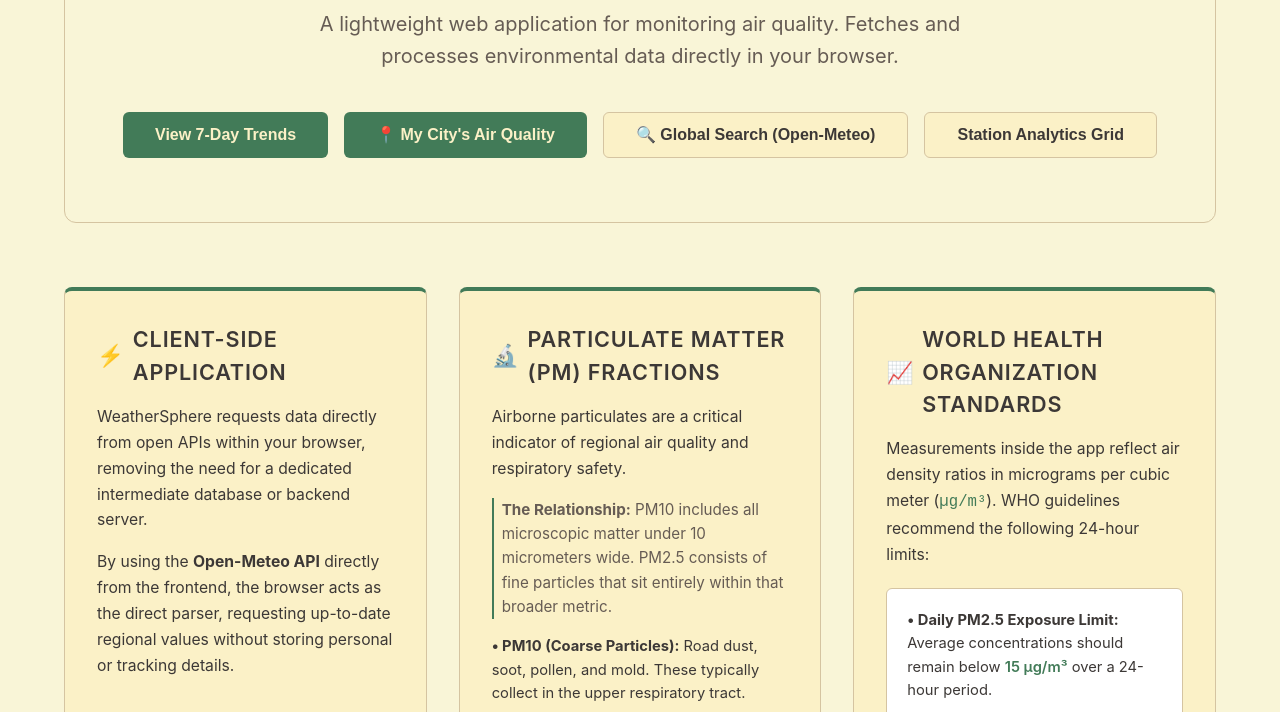
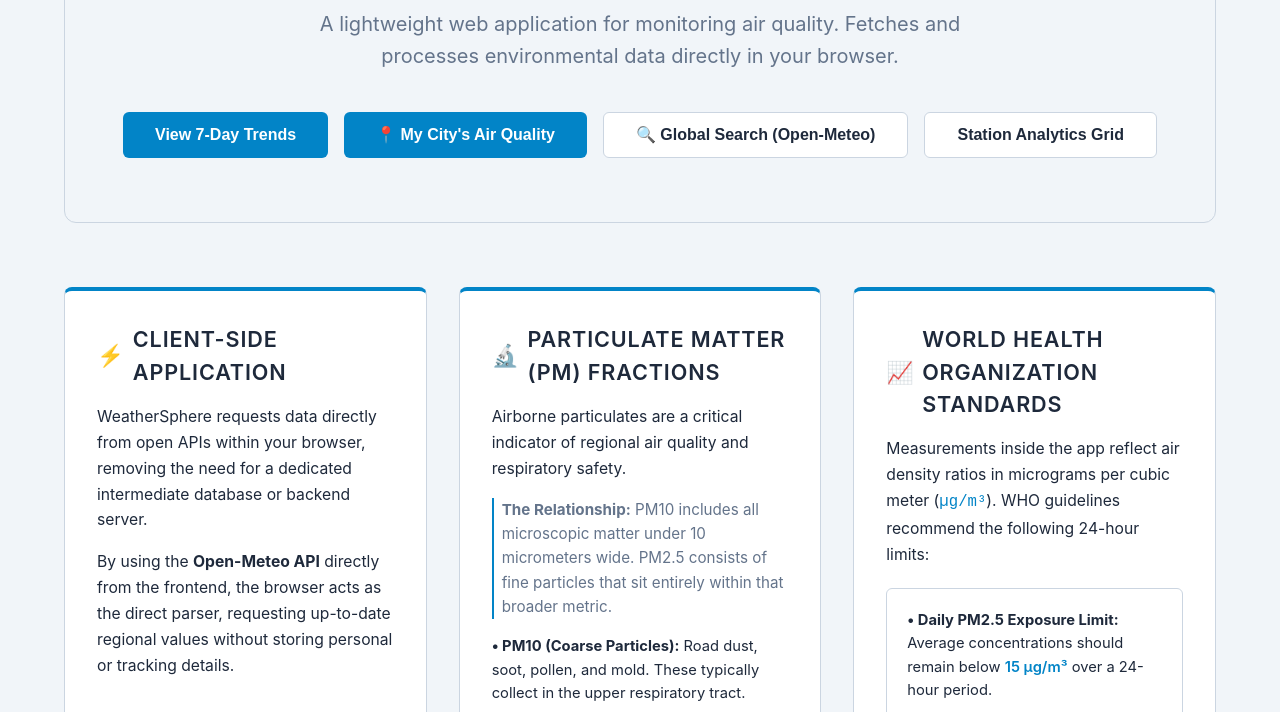
Before and after one commit to DrillerClunky918/weather-sphere, a website built with Vite: page index.html in a window 1280 px wide. Shown: the part 400-1112 px from the top of the page. Built offline with nearby package versions, Linux system fonts and the light colour scheme.

Commit message:
update style.css

```diff
--- a/src/style.css
+++ b/src/style.css
@@ -1,53 +1,38 @@
-/* --- Theme: Gruvbox Dark (Default) --- */
+/* --- Theme: WeatherSphere Atmosphere — Dark (Default) --- */
 :root {
-  --gb-bg0-hard: #1d2021;
-  --gb-bg0: #282828;
-  --gb-bg1: #3c3836;
-  --gb-bg2: #504945;
-  --gb-bg3: #665c54;
-  --gb-fg0: #fbf1c7;
-  --gb-fg1: #ebdbb2;
-  --gb-fg4: #a89984;
+  --bg-dark: #0b1120;
+  --bg-card: #111827;
+  --bg-surface: #1e293b;
+  --bg-surface-hover: #334155;
+  --bg-input: #090e1a;
+  --border-muted: #263244;
 
-  --gb-red: #fb4934;
-  --gb-green: #b8bb26;
-  --gb-yellow: #fabd2f;
-  --gb-blue: #83a598;
-  --gb-purple: #d3869b;
-  --gb-aqua: #8ec07c;
-  --gb-orange: #fe8019;
+  --text-main: #e2e8f0;
+  --text-strong: #f8fafc;
+  --text-muted: #94a3b8;
 
-  --bg-dark: var(--gb-bg0-hard);
-  --bg-card: var(--gb-bg0);
-  --bg-surface: var(--gb-bg1);
-  --bg-surface-hover: var(--gb-bg2);
-  --bg-input: var(--gb-bg0-hard);
-  --border-muted: var(--gb-bg2);
-  --text-main: var(--gb-fg1);
-  --text-strong: var(--gb-fg0);
-  --text-muted: var(--gb-fg4);
-  --accent: var(--gb-aqua);
-  --accent-secondary: var(--gb-yellow);
-  --btn-text: var(--gb-bg0-hard);
-  --error-color: var(--gb-red);
-  --success-color: var(--gb-green);
+  --accent: #38bdf8;
+  --accent-secondary: #818cf8;
+  --btn-text: #06101f;
+  --error-color: #f87171;
+  --success-color: #34d399;
 
-  --status-good: var(--gb-green);
-  --status-good-bg: rgba(184, 187, 38, 0.14);
-  --status-fair: var(--gb-yellow);
-  --status-fair-bg: rgba(250, 189, 47, 0.14);
-  --status-sensitive: var(--gb-orange);
-  --status-sensitive-bg: rgba(254, 128, 25, 0.14);
-  --status-poor: var(--gb-red);
-  --status-poor-bg: rgba(251, 73, 52, 0.14);
+  --status-good: #34d399;
+  --status-good-bg: rgba(52, 211, 153, 0.14);
+  --status-fair: #fbbf24;
+  --status-fair-bg: rgba(251, 191, 36, 0.14);
+  --status-sensitive: #fb923c;
+  --status-sensitive-bg: rgba(251, 146, 60, 0.14);
+  --status-poor: #f87171;
+  --status-poor-bg: rgba(248, 113, 113, 0.14);
 
-  --pm25-color: var(--gb-red);
-  --pm10-color: var(--gb-blue);
-  --no2-color: var(--gb-purple);
-  --ozone-color: var(--gb-yellow);
-  --so2-color: var(--gb-orange);
-  --co-color: var(--gb-fg4);
-  --methane-color: var(--gb-green);
+  --pm25-color: #fb7185;
+  --pm10-color: #38bdf8;
+  --no2-color: #e879f9;
+  --ozone-color: #fbbf24;
+  --so2-color: #a78bfa;
+  --co-color: #cbd5e1;
+  --methane-color: #34d399;
 
   /* Compatibility aliases for unedited pages */
   --ctp-crust: var(--bg-dark);
@@ -55,59 +40,52 @@
   --ctp-base: var(--bg-card);
   --ctp-surface0: var(--bg-surface);
   --ctp-surface1: var(--bg-surface-hover);
-  --ctp-surface2: var(--gb-bg3);
+  --ctp-surface2: #475569;
   --ctp-text: var(--text-main);
   --ctp-subtext0: var(--text-muted);
-  --ctp-blue: var(--gb-blue);
-  --ctp-mauve: var(--gb-purple);
-  --ctp-green: var(--gb-green);
-  --ctp-yellow: var(--gb-yellow);
-  --ctp-peach: var(--gb-orange);
-  --ctp-red: var(--gb-red);
+  --ctp-blue: var(--accent);
+  --ctp-mauve: var(--accent-secondary);
+  --ctp-green: var(--status-good);
+  --ctp-yellow: var(--status-fair);
+  --ctp-peach: var(--status-sensitive);
+  --ctp-red: var(--status-poor);
 }
 
-/* --- Theme: Gruvbox Light --- */
+/* --- Theme: WeatherSphere Atmosphere — Light --- */
 [data-theme="light"] {
-  --gb-bg0-hard: #f9f5d7;
-  --gb-bg0: #fbf1c7;
-  --gb-bg1: #ebdbb2;
-  --gb-bg2: #d5c4a1;
-  --gb-bg3: #bdae93;
-  --gb-fg0: #282828;
-  --gb-fg1: #3c3836;
-  --gb-fg4: #665c54;
+  --bg-dark: #f1f5f9;
+  --bg-card: #ffffff;
+  --bg-surface: #e2e8f0;
+  --bg-surface-hover: #cbd5e1;
+  --bg-input: #ffffff;
+  --border-muted: #cbd5e1;
 
-  --gb-red: #9d0006;
-  --gb-green: #79740e;
-  --gb-yellow: #b57614;
-  --gb-blue: #076678;
-  --gb-purple: #8f3f71;
-  --gb-aqua: #427b58;
-  --gb-orange: #af3a03;
+  --text-main: #1e293b;
+  --text-strong: #0f172a;
+  --text-muted: #64748b;
 
-  --bg-dark: var(--gb-bg0-hard);
-  --bg-card: var(--gb-bg0);
-  --bg-surface: var(--gb-bg1);
-  --bg-surface-hover: var(--gb-bg2);
-  --bg-input: #ffffff;
-  --border-muted: var(--gb-bg2);
-  --text-main: var(--gb-fg1);
-  --text-strong: var(--gb-fg0);
-  --text-muted: var(--gb-fg4);
-  --accent: var(--gb-aqua);
-  --accent-secondary: var(--gb-blue);
-  --btn-text: #fbf1c7;
-  --error-color: var(--gb-red);
-  --success-color: var(--gb-green);
+  --accent: #0284c7;
+  --accent-secondary: #4f46e5;
+  --btn-text: #ffffff;
+  --error-color: #dc2626;
+  --success-color: #059669;
 
-  --status-good: var(--gb-green);
-  --status-good-bg: rgba(121, 116, 14, 0.14);
-  --status-fair: var(--gb-yellow);
-  --status-fair-bg: rgba(181, 118, 20, 0.14);
-  --status-sensitive: var(--gb-orange);
-  --status-sensitive-bg: rgba(175, 58, 3, 0.14);
-  --status-poor: var(--gb-red);
-  --status-poor-bg: rgba(157, 0, 6, 0.14);
+  --status-good: #059669;
+  --status-good-bg: rgba(5, 150, 105, 0.12);
+  --status-fair: #d97706;
+  --status-fair-bg: rgba(217, 119, 6, 0.12);
+  --status-sensitive: #ea580c;
+  --status-sensitive-bg: rgba(234, 88, 12, 0.12);
+  --status-poor: #dc2626;
+  --status-poor-bg: rgba(220, 38, 38, 0.12);
+
+  --pm25-color: #e11d48;
+  --pm10-color: #0284c7;
+  --no2-color: #c026d3;
+  --ozone-color: #d97706;
+  --so2-color: #7c3aed;
+  --co-color: #475569;
+  --methane-color: #059669;
 }
 
 * {
```
